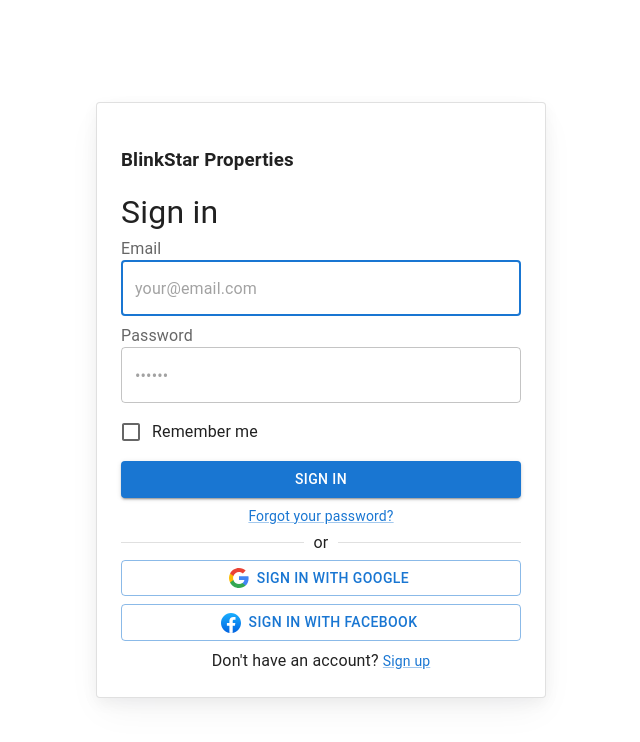
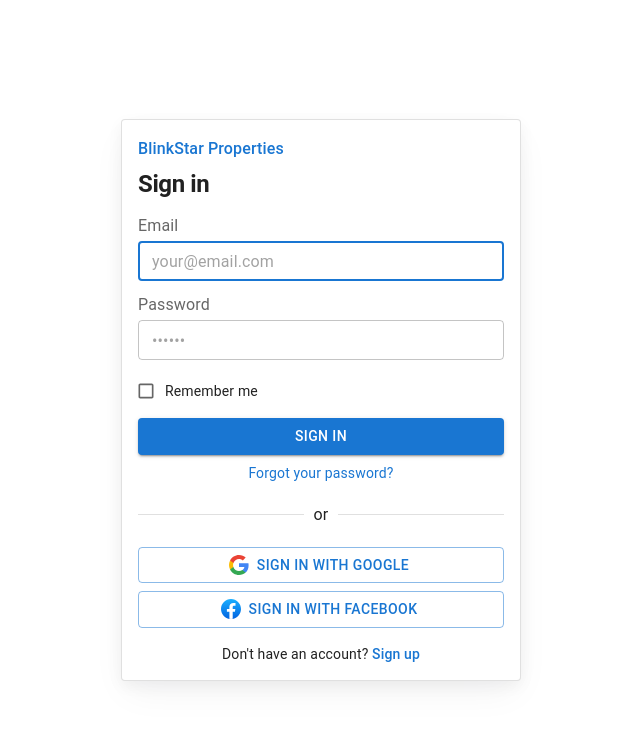
Before and after one commit to BlinkStar-Tech/Blink-Property, a React (Create React App) app: page /signin in a window 1280 px wide. Shown: the top 742 px of the page, without its empty margins (319-959 px from the left). Built offline with nearby package versions, Linux system fonts and the light colour scheme.

Commit message:
updated signup and sign in validation

```diff
--- a/src/components/sign/SignIn.jsx
+++ b/src/components/sign/SignIn.jsx
@@ -12,33 +12,88 @@ import TextField from "@mui/material/TextField";
 import Typography from "@mui/material/Typography";
 import Stack from "@mui/material/Stack";
 import MuiCard from "@mui/material/Card";
+import Container from "@mui/material/Container";
 import CircularProgress from "@mui/material/CircularProgress";
 import Snackbar from "@mui/material/Snackbar";
 import Alert from "@mui/material/Alert";
 import { styled } from "@mui/material/styles";
 import ForgotPassword from "./ForgotPassword";
-import { GoogleIcon, FacebookIcon, SitemarkIcon } from "./CustomIcons";
+import { GoogleIcon, FacebookIcon } from "./CustomIcons";
 import { useAuth } from "../../context/AuthContext";
 
 // Styled Card component for sign-in form
-const Card = styled(MuiCard)({
+const Card = styled(MuiCard)(({ theme }) => ({
   display: "flex",
   flexDirection: "column",
-  alignSelf: "center",
   width: "100%",
-  padding: "24px",
-  gap: "5px",
-  margin: "auto",
-  maxWidth: "450px",
-  boxShadow:
-    "hsla(220, 30%, 5%, 0.05) 0px 5px 15px 0px, hsla(220, 25%, 10%, 0.05) 0px 15px 35px -5px",
-});
+  padding: theme.spacing(2),
+  gap: theme.spacing(0.5),
+  margin: theme.spacing(2),
+  maxWidth: "400px",
+  boxShadow: "hsla(220, 30%, 5%, 0.05) 0px 5px 15px 0px, hsla(220, 25%, 10%, 0.05) 0px 15px 35px -5px",
+  [theme.breakpoints.down('sm')]: {
+    margin: theme.spacing(1),
+    padding: theme.spacing(1.5),
+  },
+}));
 
 // Styled container for the sign-in layout
-const SignInContainer = styled(Stack)({
-  height: "100vh",
-  padding: "16px",
-});
+const SignInContainer = styled(Container)(({ theme }) => ({
+  minHeight: '100dvh',
+  display: "flex",
+  alignItems: "center",
+  justifyContent: "center",
+  padding: 0,
+  overflow: 'auto',
+  [theme.breakpoints.down('sm')]: {
+    alignItems: "flex-start",
+  },
+}));
+
+// Styled form fields container
+const FormFields = styled(Box)(({ theme }) => ({
+  display: "flex",
+  flexDirection: "column",
+  gap: theme.spacing(1),
+  marginTop: theme.spacing(1),
+  marginBottom: theme.spacing(1),
+}));
+
+// Styled social buttons container
+const SocialButtons = styled(Box)(({ theme }) => ({
+  display: "flex",
+  flexDirection: "column",
+  gap: theme.spacing(1),
+  marginTop: theme.spacing(1),
+}));
+
+// Styled heading
+const StyledHeading = styled(Typography)(({ theme }) => ({
+  fontSize: "1.5rem",
+  fontWeight: 600,
+  marginBottom: theme.spacing(0.5),
+  [theme.breakpoints.down('sm')]: {
+    fontSize: "1.25rem",
+  },
+}));
+
+// Styled brand name
+const BrandName = styled(Typography)(({ theme }) => ({
+  fontSize: "1rem",
+  fontWeight: 500,
+  color: theme.palette.primary.main,
+  marginBottom: theme.spacing(0.5),
+}));
+
+// Styled form control
+const StyledFormControl = styled(FormControl)(({ theme }) => ({
+  '& .MuiFormLabel-root': {
+    marginBottom: theme.spacing(0.5),
+  },
+  '& .MuiInputBase-root': {
+    marginBottom: theme.spacing(0.5),
+  },
+}));
 
 export default function SignIn() {
   const { login } = useAuth();
@@ -48,7 +103,11 @@ export default function SignIn() {
   const [passwordErrorMessage, setPasswordErrorMessage] = React.useState("");
   const [open, setOpen] = React.useState(false);
   const [loading, setLoading] = React.useState(false);
-  const [alert, setAlert] = React.useState({ open: false, message: "", severity: "success" });
+  const [alert, setAlert] = React.useState({
+    open: false,
+    message: "",
+    severity: "success",
+  });
 
   const handleClickOpen = () => {
     setOpen(true);
@@ -154,33 +213,18 @@ export default function SignIn() {
   return (
     <>
       <CssBaseline />
-      <SignInContainer direction="column" justifyContent="center">
+      <SignInContainer maxWidth="sm" disableGutters>
         <Card variant="outlined">
-          {/* <SitemarkIcon /> */}
-          <h3>BlinkStar Properties</h3>
-          <Typography
-            component="h1"
-            variant="h4"
-            sx={{
-              width: "100%",
-              fontSize: { xs: "1rem", md: "2rem" },
-              marginTop: "-5px",
-            }}
-          >
+          <BrandName variant="h6">BlinkStar Properties</BrandName>
+          <StyledHeading variant="h1">
             Sign in
-          </Typography>
-          <Box
+          </StyledHeading>
+          <FormFields
             component="form"
             onSubmit={handleSubmit}
             noValidate
-            sx={{
-              display: "flex",
-              flexDirection: "column",
-              width: "100%",
-              gap: 1,
-            }}
           >
-            <FormControl>
+            <StyledFormControl>
               <FormLabel htmlFor="email">Email</FormLabel>
               <TextField
                 error={emailError}
@@ -193,12 +237,12 @@ export default function SignIn() {
                 autoFocus
                 required
                 fullWidth
+                size="small"
                 variant="outlined"
-                color={emailError ? "error" : "primary"}
                 disabled={loading}
               />
-            </FormControl>
-            <FormControl>
+            </StyledFormControl>
+            <StyledFormControl>
               <FormLabel htmlFor="password">Password</FormLabel>
               <TextField
                 error={passwordError}
@@ -210,72 +254,110 @@ export default function SignIn() {
                 autoComplete="current-password"
                 required
                 fullWidth
+                size="small"
                 variant="outlined"
-                color={passwordError ? "error" : "primary"}
                 disabled={loading}
               />
-            </FormControl>
+            </StyledFormControl>
             <FormControlLabel
-              control={<Checkbox value="remember" color="primary" disabled={loading} />}
-              label="Remember me"
+              control={<Checkbox value="remember" color="primary" disabled={loading} size="small" />}
+              label={<Typography variant="body2">Remember me</Typography>}
             />
-            <ForgotPassword open={open} handleClose={handleClose} />
             <Button
               type="submit"
               fullWidth
               variant="contained"
+              size="medium"
               disabled={loading}
             >
-              {loading ? <CircularProgress size={24} /> : "Sign in"}
+              {loading ? <CircularProgress size={20} /> : "Sign in"}
             </Button>
             <Link
               component="button"
               type="button"
               onClick={handleClickOpen}
               variant="body2"
-              sx={{ alignSelf: "center" }}
+              sx={{
+                alignSelf: "center",
+                textDecoration: "none",
+                "&:hover": {
+                  textDecoration: "underline"
+                }
+              }}
               disabled={loading}
             >
               Forgot your password?
             </Link>
-          </Box>
-          <Divider>or</Divider>
-          <Box sx={{ display: "flex", flexDirection: "column", gap: 1 }}>
+          </FormFields>
+
+          <Divider sx={{ my: 1 }}>or</Divider>
+
+          <SocialButtons>
             <Button
               fullWidth
               variant="outlined"
               onClick={handleGoogleSignIn}
               startIcon={<GoogleIcon />}
               disabled={loading}
+              size="medium"
             >
               Sign in with Google
             </Button>
-
             <Button
               fullWidth
               variant="outlined"
               onClick={handleFacebookSignIn}
               startIcon={<FacebookIcon />}
               disabled={loading}
+              size="medium"
             >
               Sign in with Facebook
             </Button>
-            <Typography sx={{ textAlign: "center" }}>
+            <Typography
+              variant="body2"
+              sx={{
+                textAlign: "center",
+                mt: 1
+              }}
+            >
               Don&apos;t have an account?{" "}
-              <Link href="/signup" variant="body2" sx={{ alignSelf: "center" }}>
+              <Link
+                href="/signup"
+                variant="body2"
+                sx={{
+                  fontWeight: 500,
+                  textDecoration: "none",
+                  "&:hover": {
+                    textDecoration: "underline"
+                  }
+                }}
+              >
                 Sign up
               </Link>
             </Typography>
-          </Box>
+          </SocialButtons>
         </Card>
       </SignInContainer>
+      <ForgotPassword open={open} handleClose={handleClose} />
       <Snackbar
         open={alert.open}
         autoHideDuration={6000}
         onClose={handleAlertClose}
-        anchorOrigin={{ vertical: "top", horizontal: "center" }}
+        anchorOrigin={{
+          vertical: "top",
+          horizontal: "center"
+        }}
+        sx={{
+          position: 'fixed',
+          top: { xs: 0, sm: 24 }
+        }}
       >
-        <Alert onClose={handleAlertClose} severity={alert.severity}>
+        <Alert
+          onClose={handleAlertClose}
+          severity={alert.severity}
+          variant="filled"
+          elevation={6}
+        >
           {alert.message}
         </Alert>
       </Snackbar>
--- a/src/components/sign/SignUp.jsx
+++ b/src/components/sign/SignUp.jsx
@@ -22,28 +22,28 @@ import { useAuth } from "../../context/AuthContext";
 const Card = styled(MuiCard)(({ theme }) => ({
   display: "flex",
   flexDirection: "column",
-  alignSelf: "center",
   width: "100%",
   padding: theme.spacing(2),
   gap: theme.spacing(0.5),
-  margin: "auto",
+  margin: theme.spacing(2),
   maxWidth: "400px",
   boxShadow: "hsla(220, 30%, 5%, 0.05) 0px 5px 15px 0px, hsla(220, 25%, 10%, 0.05) 0px 15px 35px -5px",
   [theme.breakpoints.down('sm')]: {
+    margin: theme.spacing(1),
     padding: theme.spacing(1.5),
-    maxWidth: "100%",
   },
 }));
 
 // Styled container for the sign-up layout
 const SignUpContainer = styled(Container)(({ theme }) => ({
-  height: "100vh",
+  minHeight: '100dvh', // Use dynamic viewport height
   display: "flex",
   alignItems: "center",
   justifyContent: "center",
-  padding: theme.spacing(2),
+  padding: 0,
+  overflow: 'auto', // Enable scrolling if needed
   [theme.breakpoints.down('sm')]: {
-    padding: theme.spacing(1),
+    alignItems: "flex-start", // Align to top on mobile
   },
 }));
 
@@ -217,7 +217,7 @@ export default function SignUp() {
   return (
     <>
       <CssBaseline />
-      <SignUpContainer maxWidth="sm">
+      <SignUpContainer maxWidth="sm" disableGutters>
         <Card variant="outlined">
           <BrandName variant="h6">BlinkStar Properties</BrandName>
           <StyledHeading variant="h1">
@@ -360,7 +360,14 @@ export default function SignUp() {
         open={alert.open}
         autoHideDuration={6000}
         onClose={handleAlertClose}
-        anchorOrigin={{ vertical: "top", horizontal: "center" }}
+        anchorOrigin={{
+          vertical: "top",
+          horizontal: "center"
+        }}
+        sx={{
+          position: 'fixed',
+          top: { xs: 0, sm: 24 }
+        }}
       >
         <Alert
           onClose={handleAlertClose}
```
